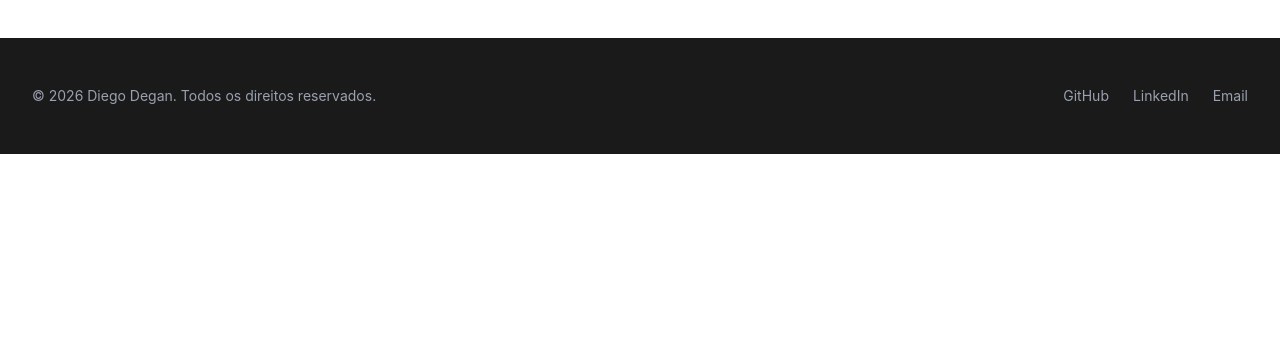
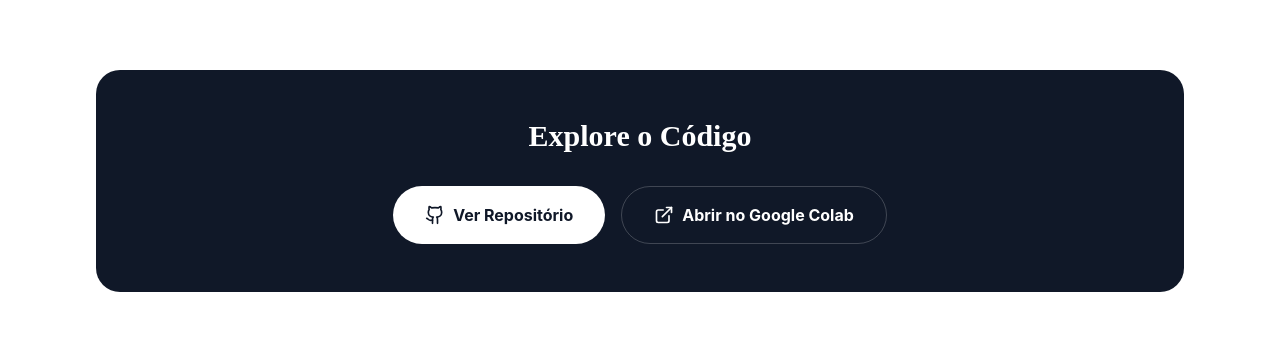
Before and after one commit to DiegoDegan/portfolio, a React (Vite) app: page /#/projeto/analise-de-salarios-streamlit in a window 1280 px wide. Shown: the part 2040-2382 px from the top of the page. Before the commit the page ends 2194 px from the top, so only its background shows below. Built offline with nearby package versions, Linux system fonts and the light colour scheme.

Commit message:
Add botoes de links no projeto de salarios

```diff
--- a/src/pages/ProjectDetail.tsx
+++ b/src/pages/ProjectDetail.tsx
@@ -437,6 +437,29 @@ export default function ProjectDetail() {
               title="Dashboard de Salários Dados 2026"
             ></iframe>
           </div>
+
+          {/* Call to Action */}
+          <section className="mt-24 rounded-3xl bg-gray-900 p-12 text-center text-white dark:bg-white dark:text-gray-900">
+            <h2 className="mb-8 text-3xl font-bold">Explore o Código</h2>
+            <div className="flex flex-wrap justify-center gap-4">
+              <a
+                href="https://github.com/DiegoDegan/Imersao-Dados-Alura-2026"
+                target="_blank"
+                rel="noopener noreferrer"
+                className="flex items-center gap-2 rounded-full bg-white px-8 py-4 font-bold text-gray-900 transition-transform hover:scale-105 dark:bg-gray-900 dark:text-white"
+              >
+                <Github size={20} /> Ver Repositório
+              </a>
+              <a
+                href="https://colab.research.google.com/drive/1nmiiYRv4dFgmedJZYdNXAhEMjKrO-act?usp=sharing"
+                target="_blank"
+                rel="noopener noreferrer"
+                className="flex items-center gap-2 rounded-full border border-white/20 px-8 py-4 font-bold transition-transform hover:scale-105 dark:border-gray-900/20"
+              >
+                <ExternalLink size={20} /> Abrir no Google Colab
+              </a>
+            </div>
+          </section>
         </motion.div>
       </div>
     );
```
